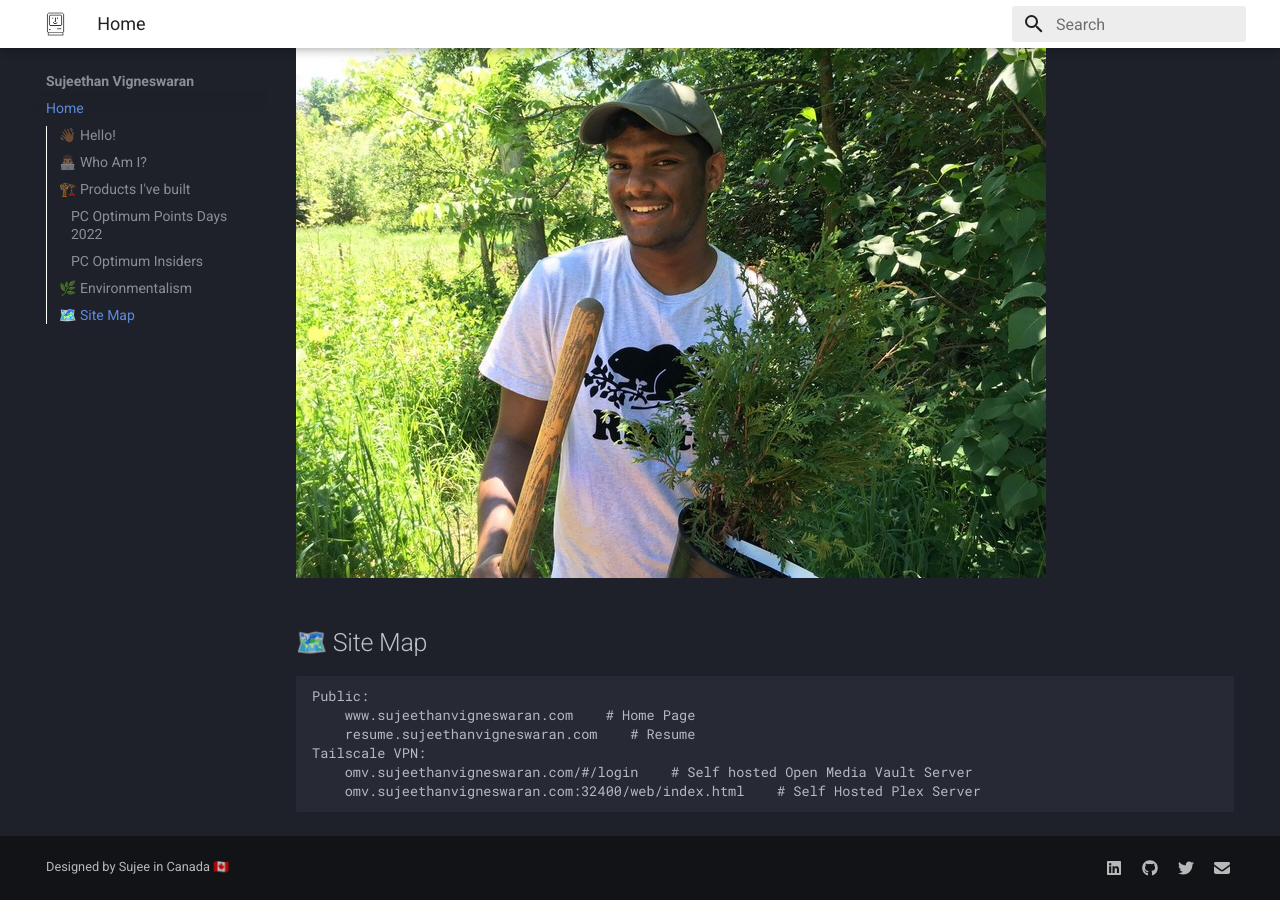
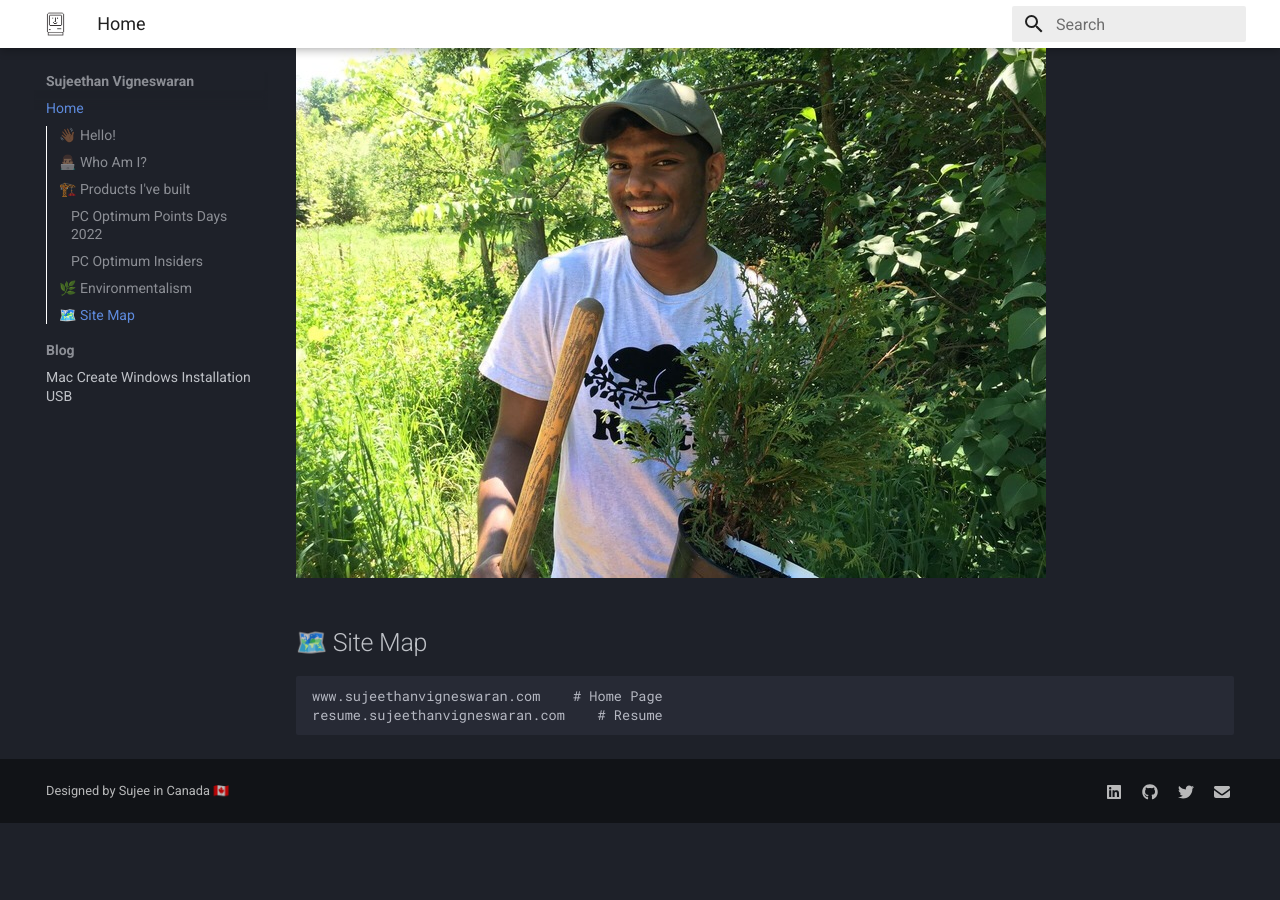
Before and after one commit to ItsSujee/itsSujee.github.io, an MkDocs documentation site: the page built from docs/index.md, in a window 1280 px wide and 900 px high, scrolled down 2115 px. Built offline with MkDocs 1.6.1 and Material for MkDocs 9.7.7, drawn with Linux system fonts in a browser that asks for light colours; after the commit the page ends 2938 px from its top, so only the background shows below that.

Commit message:
Blog Post 1
Created blog post on creating windows boot usb on MacOS

```diff
--- a/docs/index.md
+++ b/docs/index.md
@@ -30,9 +30,5 @@ I was named one of [Canada's Top 25 Under 25 Environmentalists](https://thestarf
 
 ## 🗺️ Site Map
 
-    Public:
-        www.sujeethanvigneswaran.com    # Home Page
-        resume.sujeethanvigneswaran.com    # Resume
-    Tailscale VPN:
-        omv.sujeethanvigneswaran.com/#/login    # Self hosted Open Media Vault Server
-        omv.sujeethanvigneswaran.com:32400/web/index.html    # Self Hosted Plex Server
+    www.sujeethanvigneswaran.com    # Home Page
+    resume.sujeethanvigneswaran.com    # Resume
--- a/mkdocs.yml
+++ b/mkdocs.yml
@@ -17,6 +17,10 @@ theme:
     - navigation.indexes
     - toc.follow
     - toc.integrate
+nav:
+  - Home: 'index.md'
+  - 'Blog':
+    - 'Mac Create Windows Installation USB' : 'blog/mac-create-windows-bootable-usb.md'
 plugins:
   - search:
       lang: en
```
Also changed, not shown: docs/blog/mac-create-windows-bootable-usb.md (added, +79 -0 lines), docs/assets/images/mounted-iso.png (added).
